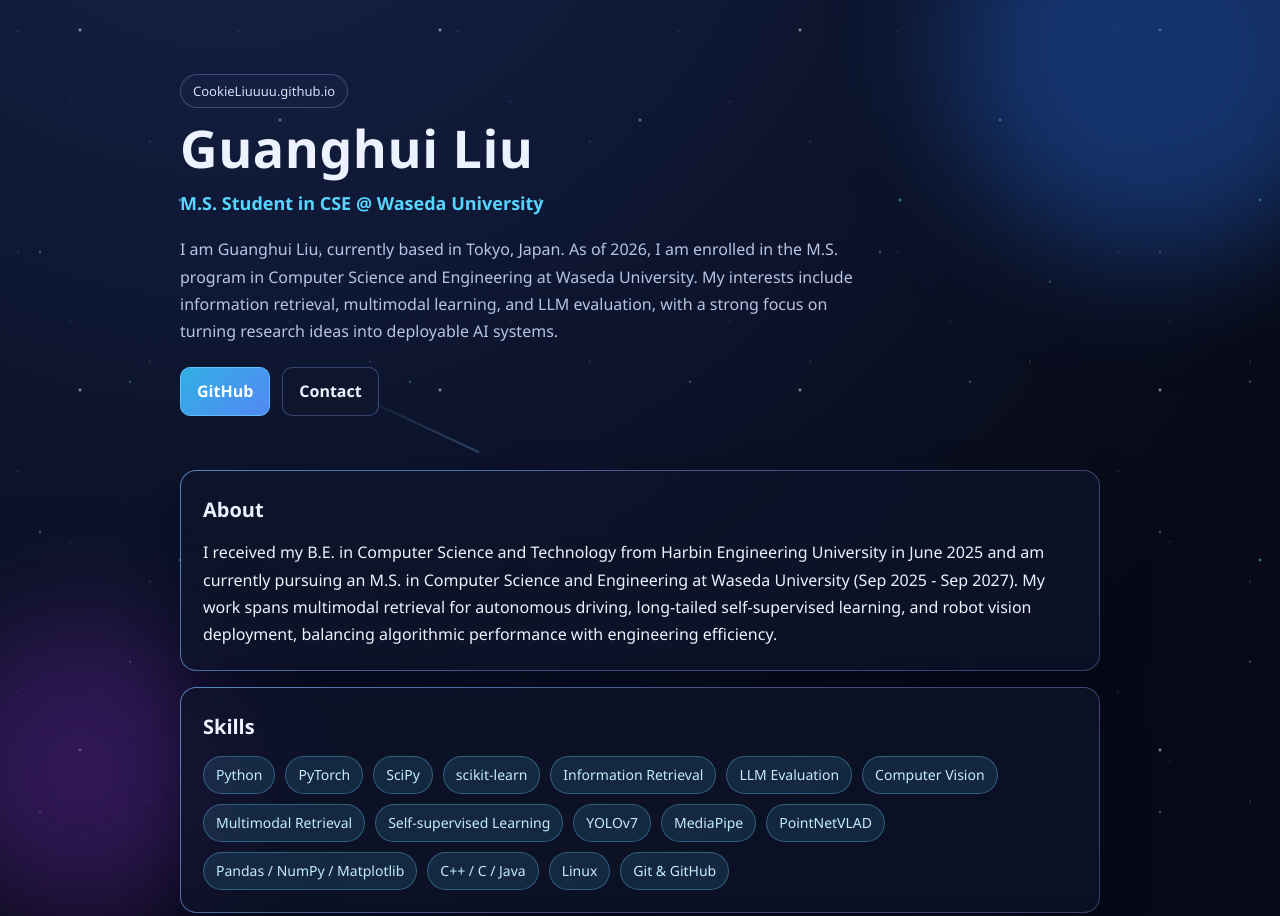
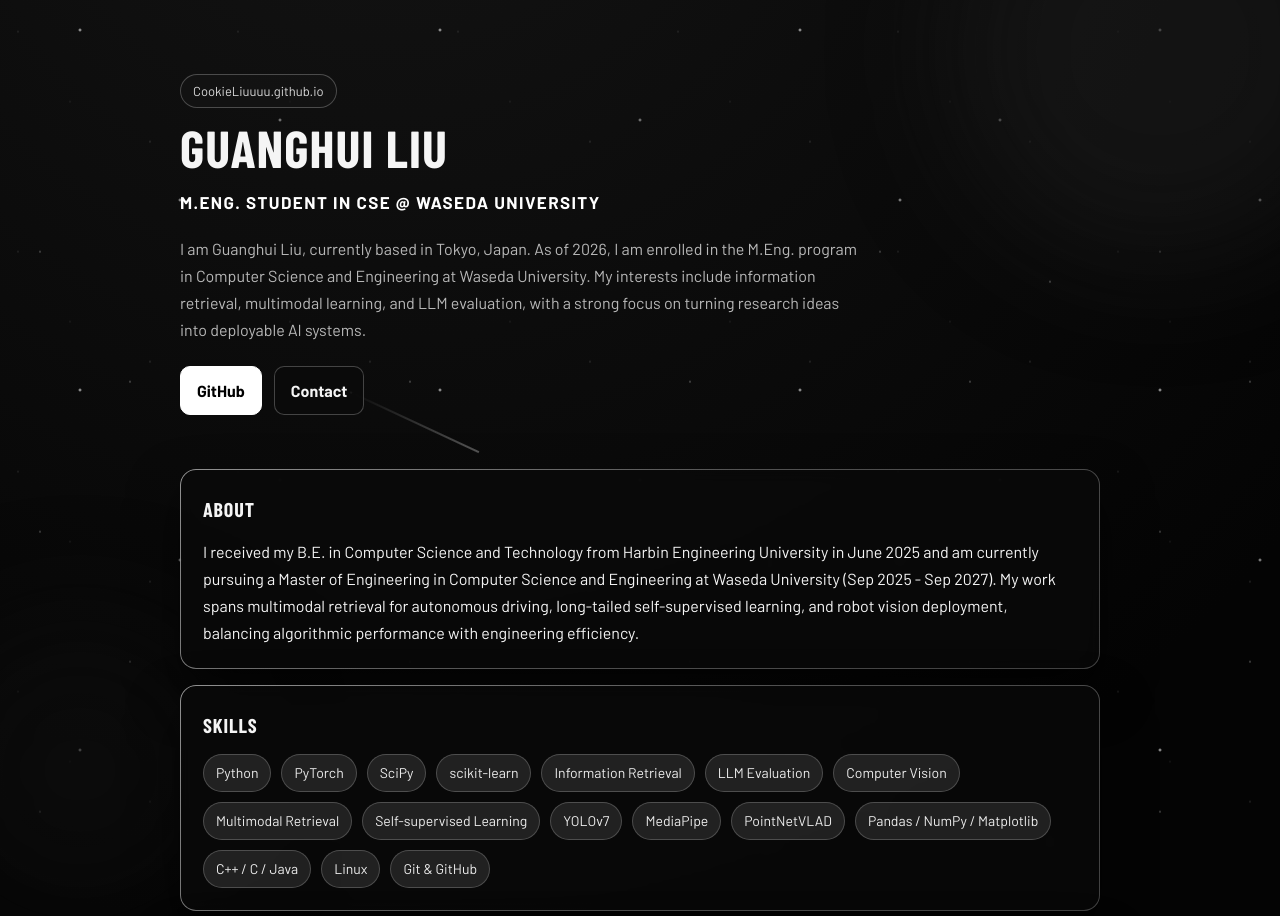
Before and after one commit to CookieLiuuuu/CookieLiuuuu.github.io, a plain HTML site: page index.html in a window 1280 px wide. Shown: the top 916 px of the page. Drawn offline with nearby package versions, Linux system fonts and the light colour scheme; a web font is replaced by a local one.

Commit message:
Update degree to M.Eng and restyle homepage with SpaceX-inspired cosmic theme

```diff
--- a/index.html
+++ b/index.html
@@ -3,7 +3,7 @@
   <head>
     <meta charset="utf-8" />
     <meta name="viewport" content="width=device-width, initial-scale=1" />
-    <title>Guanghui Liu | M.S. Student @ Waseda</title>
+    <title>Guanghui Liu | M.Eng. Student @ Waseda</title>
     <meta
       name="description"
       content="Guanghui Liu's personal website focused on information retrieval, multimodal learning, and machine learning engineering."
@@ -24,9 +24,9 @@
     <header class="hero container reveal">
       <p class="badge">CookieLiuuuu.github.io</p>
       <h1>Guanghui Liu</h1>
-      <p class="subtitle">M.S. Student in CSE @ Waseda University</p>
+      <p class="subtitle">M.Eng. Student in CSE @ Waseda University</p>
       <p class="intro">
-        I am Guanghui Liu, currently based in Tokyo, Japan. As of 2026, I am enrolled in the M.S. program in
+        I am Guanghui Liu, currently based in Tokyo, Japan. As of 2026, I am enrolled in the M.Eng. program in
         Computer Science and Engineering at Waseda University. My interests include information retrieval,
         multimodal learning, and LLM evaluation, with a strong focus on turning research ideas into deployable AI systems.
       </p>
@@ -41,7 +41,7 @@
         <h2>About</h2>
         <p>
           I received my B.E. in Computer Science and Technology from Harbin Engineering University in June 2025
-          and am currently pursuing an M.S. in Computer Science and Engineering at Waseda University (Sep 2025 - Sep 2027).
+          and am currently pursuing a Master of Engineering in Computer Science and Engineering at Waseda University (Sep 2025 - Sep 2027).
           My work spans multimodal retrieval for autonomous driving, long-tailed self-supervised learning,
           and robot vision deployment, balancing algorithmic performance with engineering efficiency.
         </p>
@@ -106,7 +106,7 @@
           <p>Sep 2021 - Jun 2025</p>
         </div>
         <div class="item">
-          <h3>Waseda University - M.S. in Computer Science and Engineering (Enrolled)</h3>
+          <h3>Waseda University - Master of Engineering in Computer Science and Engineering (Enrolled)</h3>
           <p>Sep 2025 - Sep 2027 | Focus: Information Retrieval, LLM Evaluation, Machine Learning</p>
         </div>
       </section>
--- a/style.css
+++ b/style.css
@@ -1,12 +1,14 @@
+@import url("https://fonts.googleapis.com/css2?family=Barlow:wght@400;500;700&family=Barlow+Condensed:wght@600;700;800&display=swap");
+
 :root {
-  --bg: #070a16;
-  --surface: rgba(14, 20, 42, 0.72);
-  --text: #ecf2ff;
-  --muted: #b6c4e6;
-  --line: rgba(131, 158, 235, 0.35);
-  --accent: #57d4ff;
-  --accent-soft: rgba(87, 212, 255, 0.12);
-  --shadow: 0 20px 45px rgba(1, 6, 22, 0.45);
+  --bg: #040404;
+  --surface: rgba(10, 10, 10, 0.76);
+  --text: #f5f5f5;
+  --muted: #b8b8b8;
+  --line: rgba(255, 255, 255, 0.24);
+  --accent: #ffffff;
+  --accent-soft: rgba(255, 255, 255, 0.1);
+  --shadow: 0 24px 50px rgba(0, 0, 0, 0.55);
 }
 
 * {
@@ -20,9 +22,9 @@ body {
 }
 
 body {
-  font-family: "Segoe UI", "PingFang SC", "Hiragino Sans GB", "Microsoft YaHei", sans-serif;
-  background: radial-gradient(circle at 18% -10%, #15234c 0%, transparent 40%),
-    radial-gradient(circle at 85% 120%, #1f1140 0%, transparent 35%), var(--bg);
+  font-family: "Barlow", "Segoe UI", sans-serif;
+  background: radial-gradient(circle at 30% -10%, #141414 0%, transparent 40%),
+    radial-gradient(circle at 80% 120%, #111 0%, transparent 42%), var(--bg);
   color: var(--text);
   line-height: 1.7;
   overflow-x: hidden;
@@ -43,28 +45,28 @@ body {
 }
 
 .stars-far {
-  opacity: 0.45;
-  background-image: radial-gradient(1px 1px at 18px 20px, #c8d5ff, transparent),
-    radial-gradient(1px 1px at 70px 90px, #9db0ff, transparent),
+  opacity: 0.32;
+  background-image: radial-gradient(1px 1px at 18px 20px, #cfcfcf, transparent),
+    radial-gradient(1px 1px at 70px 90px, #9d9d9d, transparent),
     radial-gradient(1px 1px at 150px 130px, #ffffff, transparent);
   background-size: 220px 220px;
   animation: star-drift 95s linear infinite;
 }
 
 .stars-mid {
-  opacity: 0.6;
-  background-image: radial-gradient(1.5px 1.5px at 40px 50px, #cfe8ff, transparent),
-    radial-gradient(1.5px 1.5px at 130px 180px, #9ee4ff, transparent),
-    radial-gradient(1.5px 1.5px at 210px 80px, #e5f0ff, transparent);
+  opacity: 0.44;
+  background-image: radial-gradient(1.5px 1.5px at 40px 50px, #d5d5d5, transparent),
+    radial-gradient(1.5px 1.5px at 130px 180px, #e2e2e2, transparent),
+    radial-gradient(1.5px 1.5px at 210px 80px, #fafafa, transparent);
   background-size: 280px 280px;
   animation: star-drift 60s linear infinite reverse;
 }
 
 .stars-near {
-  opacity: 0.8;
+  opacity: 0.58;
   background-image: radial-gradient(2px 2px at 80px 30px, #ffffff, transparent),
-    radial-gradient(2px 2px at 180px 200px, #66d8ff, transparent),
-    radial-gradient(2px 2px at 280px 120px, #9fbbff, transparent);
+    radial-gradient(2px 2px at 180px 200px, #e5e5e5, transparent),
+    radial-gradient(2px 2px at 280px 120px, #c8c8c8, transparent);
   background-size: 360px 360px;
   animation: twinkle 7s ease-in-out infinite;
 }
@@ -94,7 +96,7 @@ body {
   height: 2px;
   transform: translateX(100%) rotate(0deg);
   transform-origin: left center;
-  background: linear-gradient(90deg, rgba(121, 190, 255, 0), rgba(121, 190, 255, 0.85));
+  background: linear-gradient(90deg, rgba(255, 255, 255, 0), rgba(255, 255, 255, 0.88));
 }
 
 .container {
@@ -115,7 +117,7 @@ body {
 .bg-shape-1 {
   width: 420px;
   height: 420px;
-  background: #1d4d9f;
+  background: #1b1b1b;
   top: -160px;
   right: -90px;
 }
@@ -123,7 +125,7 @@ body {
 .bg-shape-2 {
   width: 300px;
   height: 300px;
-  background: #4b1f7a;
+  background: #0f0f0f;
   bottom: -120px;
   left: -70px;
 }
@@ -136,8 +138,8 @@ body {
   display: inline-block;
   margin: 0 0 10px;
   font-size: 13px;
-  color: #d4def6;
-  background: rgba(22, 34, 68, 0.6);
+  color: #d9d9d9;
+  background: rgba(22, 22, 22, 0.62);
   border: 1px solid var(--line);
   border-radius: 999px;
   padding: 5px 12px;
@@ -145,16 +147,20 @@ body {
 
 h1 {
   margin: 0;
+  font-family: "Barlow Condensed", "Barlow", sans-serif;
   font-size: clamp(34px, 6vw, 52px);
   line-height: 1.15;
-  letter-spacing: 0.5px;
+  letter-spacing: 1px;
+  text-transform: uppercase;
 }
 
 .subtitle {
   margin: 10px 0 18px;
-  font-size: 18px;
+  font-size: 17px;
   color: var(--accent);
   font-weight: 600;
+  text-transform: uppercase;
+  letter-spacing: 1.4px;
 }
 
 .intro {
@@ -173,7 +179,7 @@ h1 {
   text-decoration: none;
   color: var(--text);
   border: 1px solid var(--line);
-  background: rgba(16, 24, 47, 0.6);
+  background: rgba(10, 10, 10, 0.8);
   border-radius: 10px;
   padding: 10px 16px;
   font-weight: 600;
@@ -182,14 +188,14 @@ h1 {
 
 .btn:hover {
   transform: translateY(-2px);
-  border-color: rgba(116, 206, 255, 0.9);
-  box-shadow: 0 8px 20px rgba(31, 134, 199, 0.25);
+  border-color: rgba(255, 255, 255, 0.8);
+  box-shadow: 0 8px 20px rgba(255, 255, 255, 0.1);
 }
 
 .btn.primary {
-  background: linear-gradient(135deg, #31afe4, #5388f4);
-  border-color: #60beff;
-  color: #fff;
+  background: #fff;
+  border-color: #fff;
+  color: #000;
 }
 
 .btn.primary:hover {
@@ -213,7 +219,7 @@ h1 {
   inset: -1px;
   border-radius: 16px;
   padding: 1px;
-  background: linear-gradient(140deg, rgba(109, 188, 255, 0.55), rgba(151, 118, 255, 0.2), rgba(89, 166, 255, 0));
+  background: linear-gradient(140deg, rgba(255, 255, 255, 0.42), rgba(255, 255, 255, 0.08), rgba(255, 255, 255, 0));
   -webkit-mask: linear-gradient(#fff 0 0) content-box, linear-gradient(#fff 0 0);
   -webkit-mask-composite: xor;
   mask-composite: exclude;
@@ -223,6 +229,9 @@ h1 {
 h2 {
   margin: 0 0 12px;
   font-size: 20px;
+  font-family: "Barlow Condensed", "Barlow", sans-serif;
+  letter-spacing: 0.9px;
+  text-transform: uppercase;
 }
 
 h3 {
@@ -237,7 +246,7 @@ p {
 .item + .item {
   margin-top: 14px;
   padding-top: 14px;
-  border-top: 1px dashed rgba(133, 156, 225, 0.35);
+  border-top: 1px dashed rgba(255, 255, 255, 0.2);
 }
 
 .chips {
@@ -251,15 +260,15 @@ p {
 
 .chips li {
   background: var(--accent-soft);
-  color: #c3ecff;
-  border: 1px solid rgba(105, 198, 255, 0.35);
+  color: #ededed;
+  border: 1px solid rgba(255, 255, 255, 0.2);
   border-radius: 999px;
   padding: 6px 12px;
   font-size: 14px;
 }
 
 a {
-  color: #89dcff;
+  color: #ffffff;
 }
 
 .footer {
```
